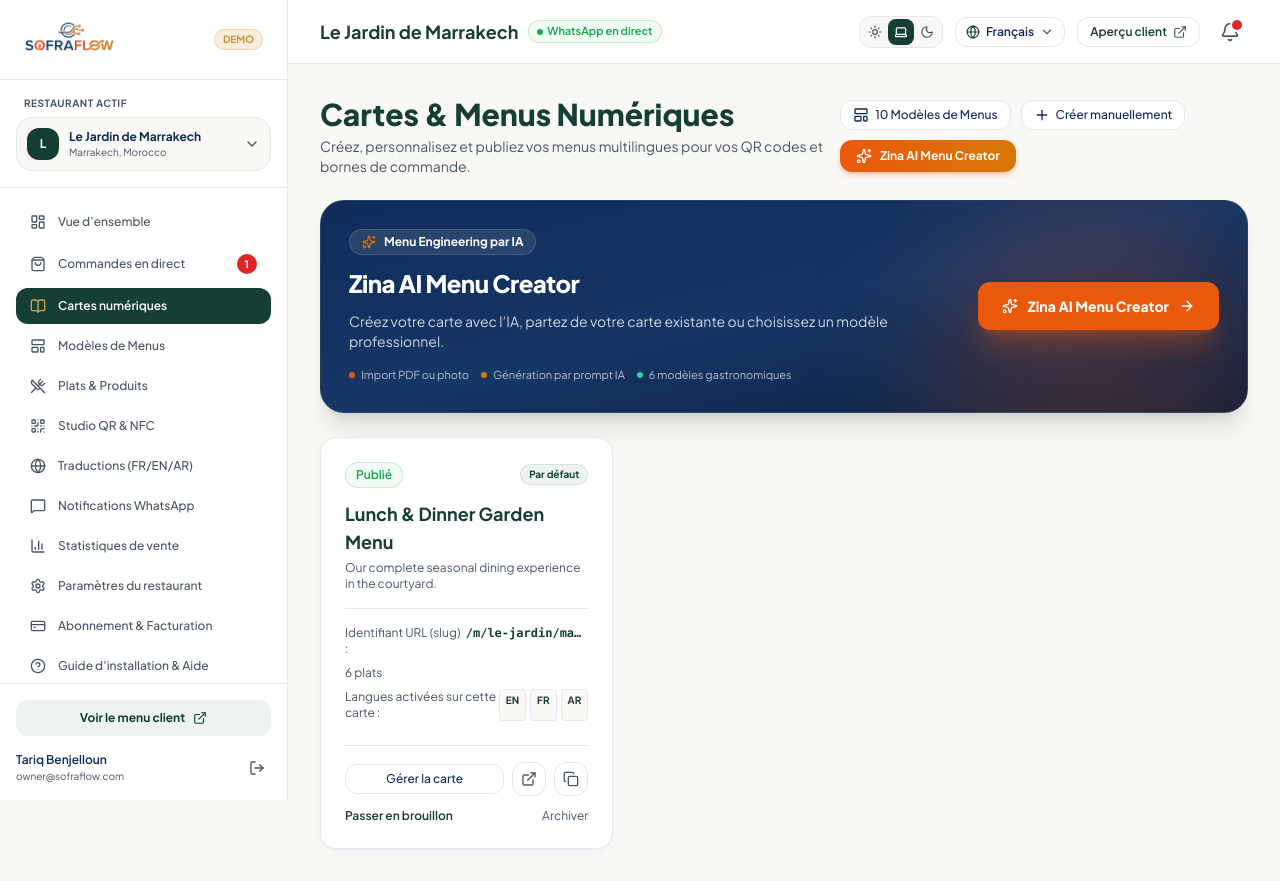
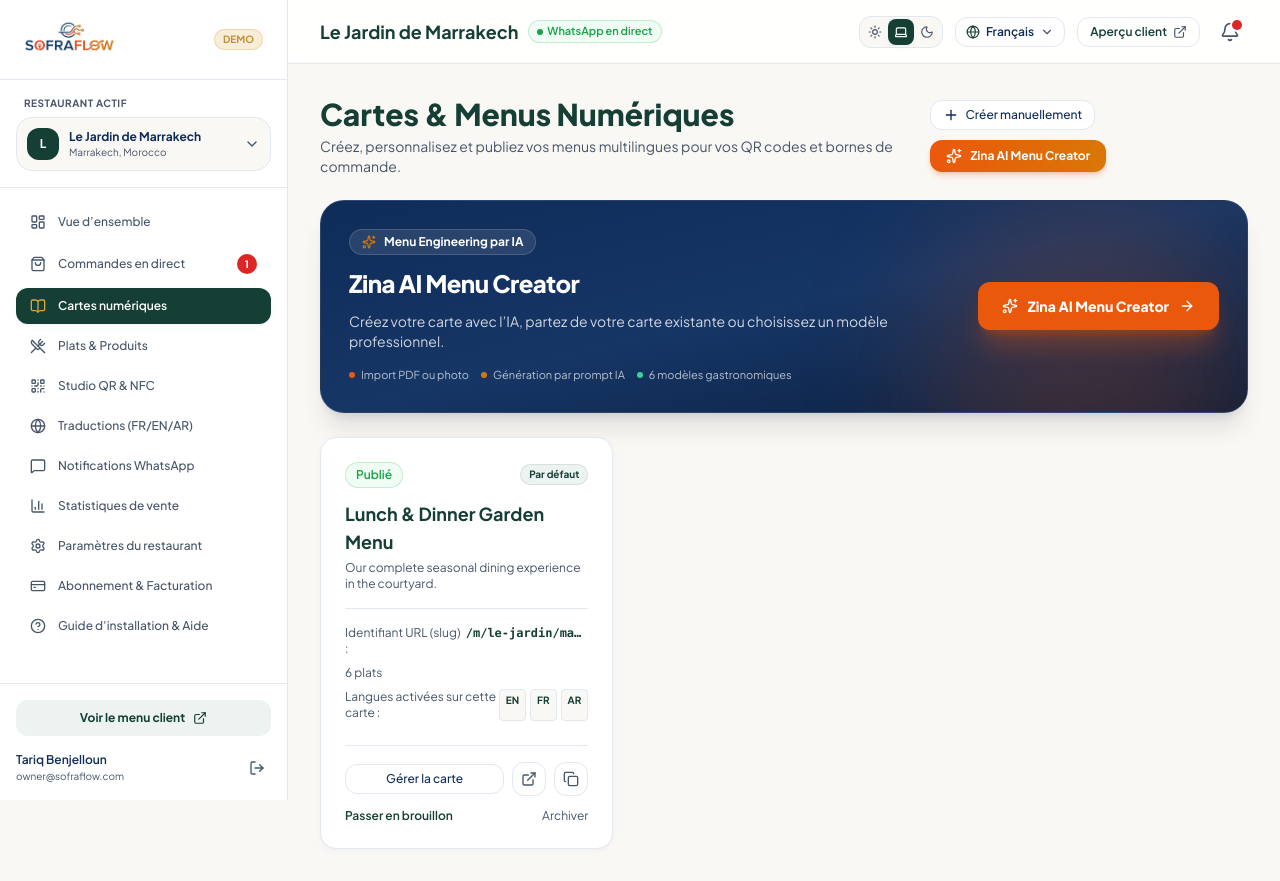
Before and after one commit to Excelsior-09/SofraFlow-Project, a React (Vite) app: page /app/menus in a window 1280 px wide. Built offline with nearby package versions, Linux system fonts and the light colour scheme.

Commit message:
refactor: restrict menu templates to Zina AI Create modal and clean up dashboard sidebar

```diff
--- a/src/components/dashboard/DashboardLayout.tsx
+++ b/src/components/dashboard/DashboardLayout.tsx
@@ -45,7 +45,6 @@
     { name: t('navigation.overview'), href: '/app/overview', icon: LayoutDashboard },
     { name: t('navigation.liveOrders'), href: '/app/orders', icon: ShoppingBag, badge: newOrdersCount > 0 ? newOrdersCount : undefined },
     { name: t('navigation.digitalMenus'), href: '/app/menus', icon: BookOpen },
-    { name: isEn ? 'Menu Templates' : 'Modèles de Menus', href: '/app/templates', icon: LayoutTemplate },
     { name: t('navigation.productsAndDishes'), href: '/app/products', icon: UtensilsCrossed },
     { name: t('navigation.qrNfcStudio'), href: '/app/qr-nfc', icon: QrCode },
     { name: t('navigation.languages'), href: '/app/languages', icon: Globe },
@@ -57,8 +56,7 @@
   ];
 
   const isActive = (path: string) => {
-    if (path === '/app/menus' && location.pathname === '/app/menus') return true;
-    if (path === '/app/templates' && location.pathname.startsWith('/app/templates')) return true;
+    if (path === '/app/menus' && location.pathname.startsWith('/app/menus')) return true;
     if (path === '/app/orders' && location.pathname.startsWith('/app/orders')) return true;
     return location.pathname === path;
   };
--- a/src/components/dashboard/ZinaMenuCreatorModal.tsx
+++ b/src/components/dashboard/ZinaMenuCreatorModal.tsx
@@ -458,12 +458,12 @@
                     </h4>
                     <p className="text-xs text-ink-secondary dark:text-[#97A7A0] leading-relaxed">
                       {isEn
-                        ? 'Choose from 6 professionally designed Moroccan hospitality concepts and customize them.'
-                        : 'Choisissez parmi 6 modèles professionnels adaptés aux concepts de restauration au Maroc.'}
+                        ? 'Choose from 10 professionally designed restaurant, café, and hospitality concepts and customize them.'
+                        : 'Choisissez parmi 10 modèles professionnels adaptés aux concepts de restauration au Maroc.'}
                     </p>
                   </div>
                   <div className="flex items-center gap-1.5 text-xs font-bold text-[#EA580C] pt-2">
-                    <span>{isEn ? 'Browse 6 templates' : 'Voir les 6 modèles'}</span>
+                    <span>{isEn ? 'Browse 10 templates' : 'Voir les 10 modèles'}</span>
                     <ArrowRight className="w-3.5 h-3.5 group-hover:translate-x-1 transition-transform" />
                   </div>
                 </div>
--- a/src/pages/dashboard/MenusPage.tsx
+++ b/src/pages/dashboard/MenusPage.tsx
@@ -107,17 +107,6 @@
           </div>
 
           <div className="flex flex-wrap items-center gap-2.5">
-            <Link to="/app/templates">
-              <Button
-                variant="outline"
-                size="sm"
-                leftIcon={<LayoutTemplate className="w-4 h-4" />}
-                className="text-xs"
-              >
-                {isEn ? 'Browse 10 Templates' : '10 Modèles de Menus'}
-              </Button>
-            </Link>
-
             <Button
               variant="outline"
               size="sm"
```
Also changed, not shown: 1 other file (tests, documents, lock files or other folders).
